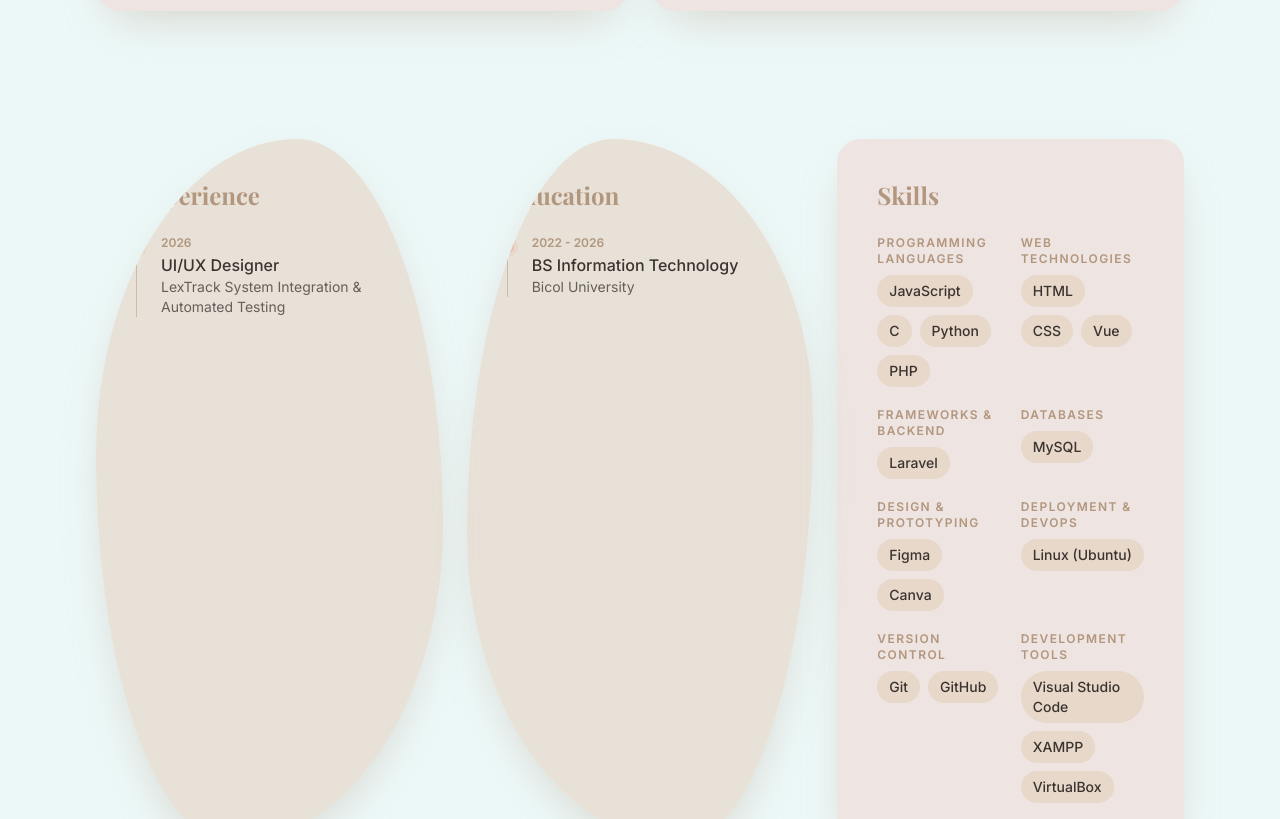
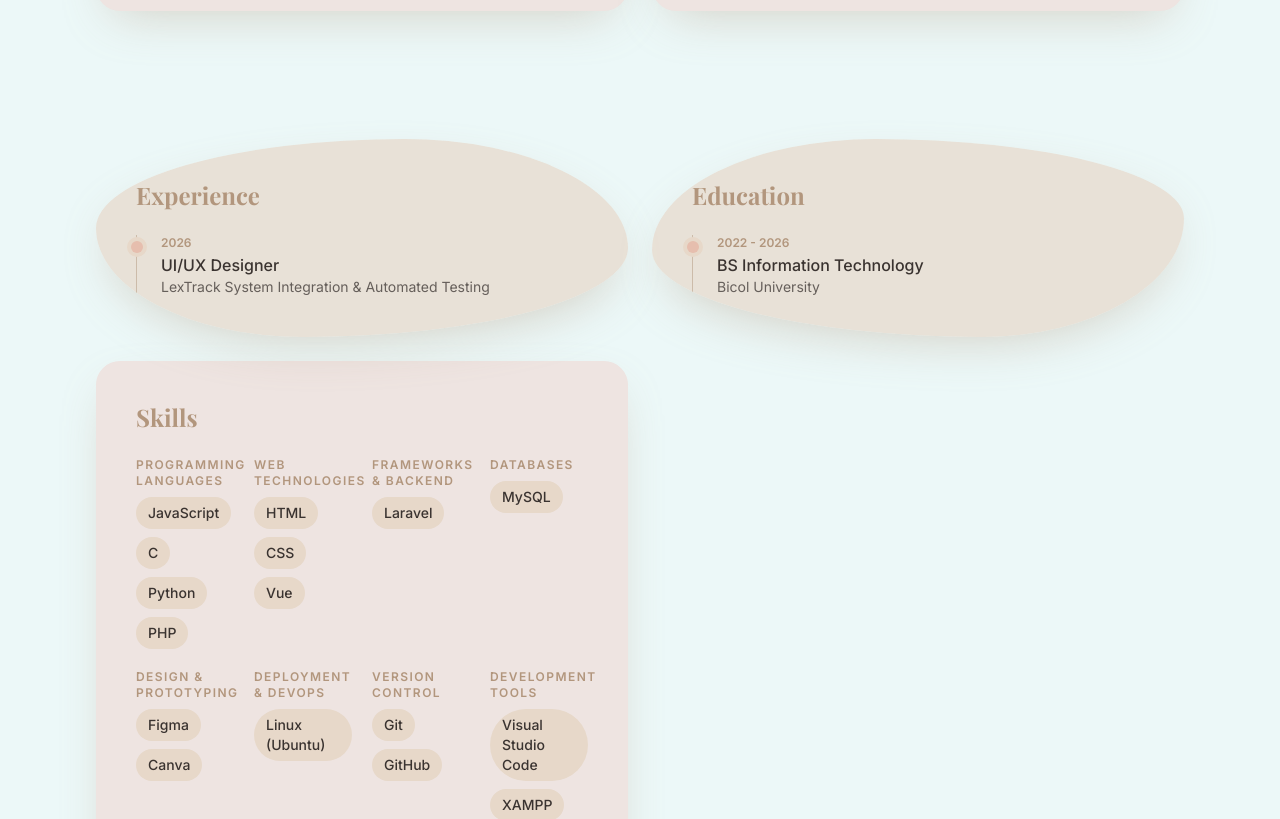
Before and after one commit to rhonaeloisa/portfolio, a Next.js app: page / in a window 1280 px wide. Shown: the part 2160-2979 px from the top of the page. Built offline with nearby package versions, Linux system fonts and the light colour scheme; a web font is replaced by a local one.

Commit message:
Refine experience and skills layout

```diff
--- a/app/page.tsx
+++ b/app/page.tsx
@@ -508,7 +508,7 @@ export default function Home() {
         id="experience"
         className="mx-auto max-w-6xl scroll-mt-20 px-5 py-16 sm:px-8"
       >
-        <div className="grid gap-6 lg:grid-cols-3">
+        <div className="grid gap-6 lg:grid-cols-2">
           <Reveal>
             <Timeline
               title="Experience"
@@ -530,10 +530,10 @@ export default function Home() {
           <Reveal delay={0.2}>
             <div
               id="skills"
-              className="h-full scroll-mt-24 rounded-3xl bg-alabaster p-8 shadow-soft sm:p-10"
+              className="h-full scroll-mt-24 rounded-3xl bg-alabaster p-8 shadow-soft sm:p-10 lg:col-span-2"
             >
               <h3 className="font-serif text-2xl font-bold text-camel">Skills</h3>
-              <div className="mt-6 grid gap-5 sm:grid-cols-2">
+              <div className="mt-6 grid gap-5 sm:grid-cols-2 lg:grid-cols-4">
                 {SKILL_GROUPS.map((group) => (
                   <div key={group.label}>
                     <p className="text-xs font-semibold uppercase tracking-[0.12em] text-camel">
```
